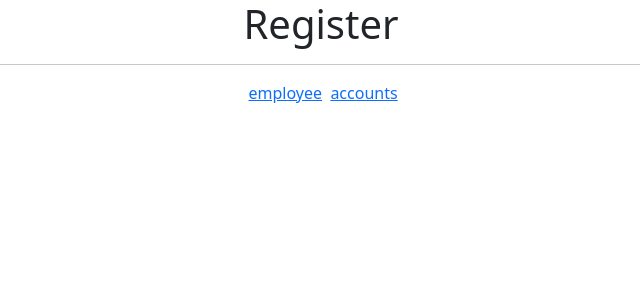
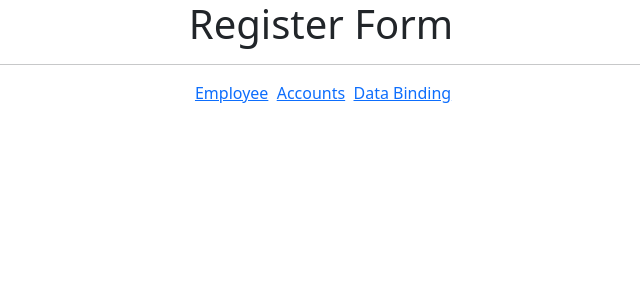
Before and after one commit to moshin04/learn-angular, an Angular app: page / in a window 1280 px wide. Shown: the top 300 px of the page, without its empty margins (319-959 px from the left). Built offline with nearby package versions, Linux system fonts and the light colour scheme.

Commit message:
Wrokflow and setting up routing for data binding component

```diff
--- a/src/app/app.component.html
+++ b/src/app/app.component.html
@@ -1,9 +1,10 @@
 <div style="text-align: center">
-  <h1>Register</h1>
+  <h1>Register Form</h1>
   <hr />
   <!-- <span><a routerLink="/register">register</a></span> -->
-  &nbsp; <span><a routerLink="/employee">employee</a></span
-  >&nbsp; <span><a routerLink="/accounts">accounts</a></span
+  &nbsp; <span><a routerLink="/employee">Employee</a></span
+  >&nbsp; <span><a routerLink="/accounts">Accounts</a></span
+  >&nbsp; <span><a routerLink="/databind">Data Binding</a></span
   >&nbsp;
 </div>
 <router-outlet></router-outlet>
--- a/src/app/app.module.ts
+++ b/src/app/app.module.ts
@@ -7,13 +7,15 @@ import {UserModule} from './user/user.module';
 import { EmployeeComponent } from './employee/employee.component';
 import { AccountsComponent } from './accounts/accounts.component';
 import { FormsModule } from '@angular/forms';
+import { DatabindComponent } from './databind/databind.component';
 
 
 @NgModule({
   declarations: [
     AppComponent,
     EmployeeComponent,
-    AccountsComponent
+    AccountsComponent,
+    DatabindComponent
   ],
   imports: [
     BrowserModule,
--- /dev/null
+++ b/src/app/databind/databind.component.html
@@ -0,0 +1,3 @@
+<div class="container">
+  <p>databind works!</p>
+</div>
--- /dev/null
+++ b/src/app/databind/databind.component.ts
@@ -0,0 +1,14 @@
+import { Component, OnInit } from '@angular/core';
+@Component({
+  selector: 'app-databind',
+  templateUrl: './databind.component.html',
+  styleUrls: ['./databind.component.css']
+})
+export class DatabindComponent implements OnInit {
+
+  constructor() { }
+
+  ngOnInit(): void {
+  }
+
+}
--- a/src/app/user/user-routing.module.ts
+++ b/src/app/user/user-routing.module.ts
@@ -1,13 +1,16 @@
 import { NgModule } from '@angular/core';
 import { RouterModule, Routes } from '@angular/router';
 import { AccountsComponent } from '../accounts/accounts.component';
+import { DatabindComponent } from '../databind/databind.component';
 import { EmployeeComponent } from '../employee/employee.component';
 import { RegisterComponent } from './register/register.component';
 
 const routes: Routes = [
     {path:'register',component:RegisterComponent},
     {path:'employee',component:EmployeeComponent},
-    {path:'accounts',component:AccountsComponent}
+    {path:'accounts',component:AccountsComponent},
+    {path:'databind',component:DatabindComponent}
+
 
 ];
 
```
Also changed, not shown: src/app/databind/databind.component.css (added), 1 other file (tests, documents, lock files or other folders).
